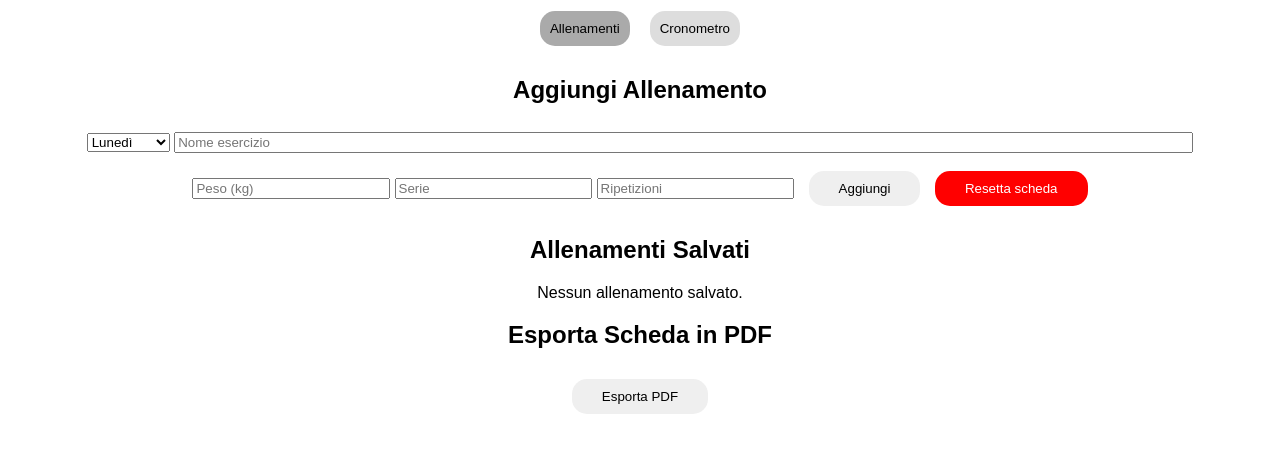
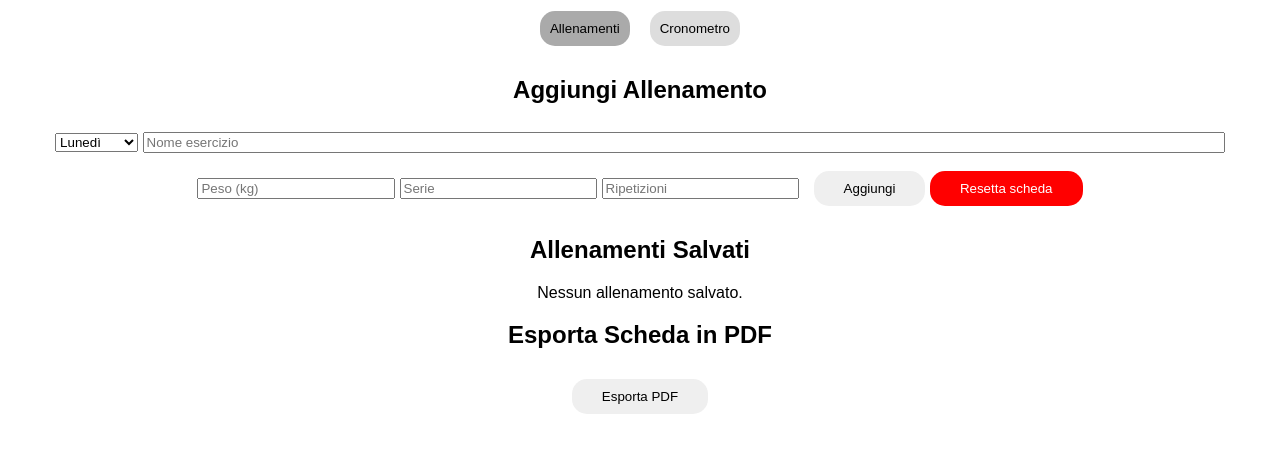
Before and after one commit to Win546/work-out, a plain HTML site: page index.html in a window 1280 px wide. Shown: the part 79-532 px from the top of the page. Drawn offline with nearby package versions, Linux system fonts and the light colour scheme.

Commit message:
versione js

```diff
--- a/style.css
+++ b/style.css
@@ -44,6 +44,7 @@ td,th{
 .nomeEsercizio{
     font-weight: 800;
 }
+
 .giorno-container {
     margin-top: 20px;
     padding: 10px;
@@ -55,7 +56,7 @@ td,th{
     width: 15%;
 }
 #esercizio{
-    width: 80%;
+    width: 85%;
 }
 input, select{
     margin: 8px 0px
@@ -69,7 +70,9 @@ button{
     border-radius: 15px;
     padding: 10px 30px;
 }
-
+#salvaBtn{
+    margin-right: 0;
+}
 #resetBtn{
     margin:0px;
     color: #fff;
```
